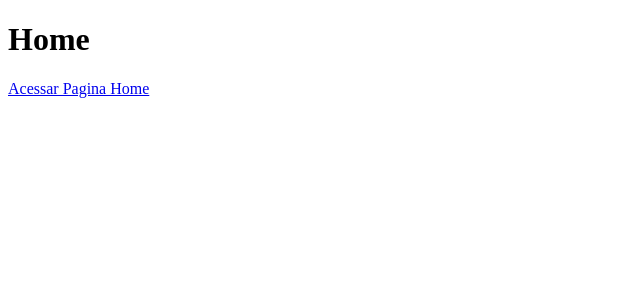
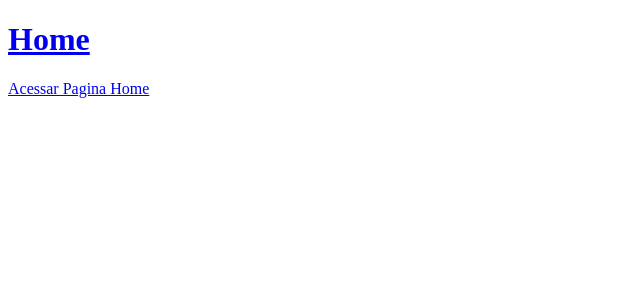
Before and after one commit to afsilva3021/staticPages, a Next.js app: page /sobre in a window 1280 px wide. Shown: the top 300 px of the page, without its empty margins (0-640 px from the left). Built offline with nearby package versions, Linux system fonts and the light colour scheme.

Commit message:
atualizado pagina sobre

```diff
--- a/pages/sobre.js
+++ b/pages/sobre.js
@@ -1,11 +1,13 @@
-function Sobre()
-{
-    return (
+import Link from 'next/link';
 
-        <div>
+function Sobre() {
+    return (<div>
+
+        <Link href="/">
             <h1>Home</h1>
-            <a href="/">Acessar Pagina Home</a>
-        </div>
+            <a>Acessar Pagina Home</a>
+        </Link>
+    </div>
     )
 }
 
```
Also changed, not shown: pages/index.js (+7 -3 lines).
